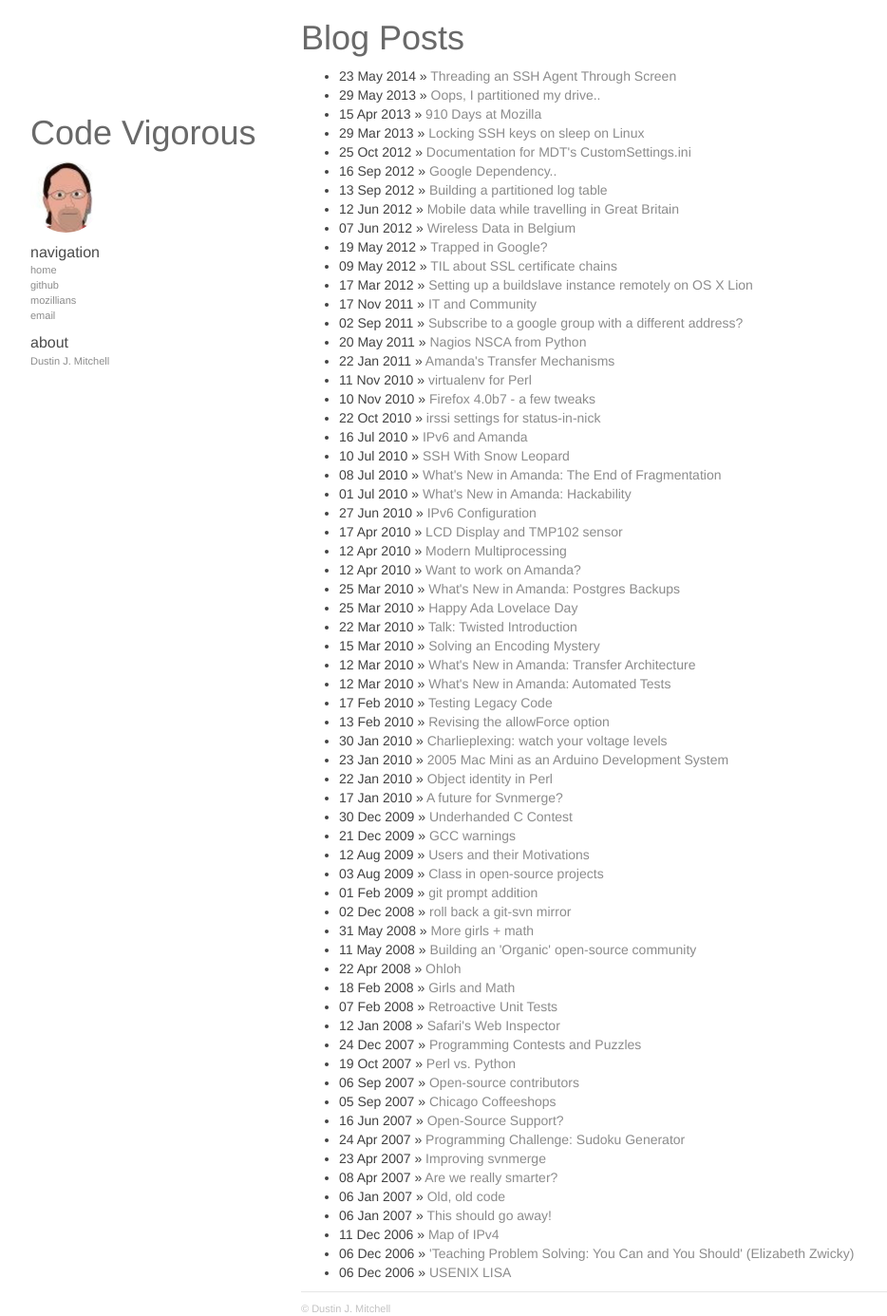
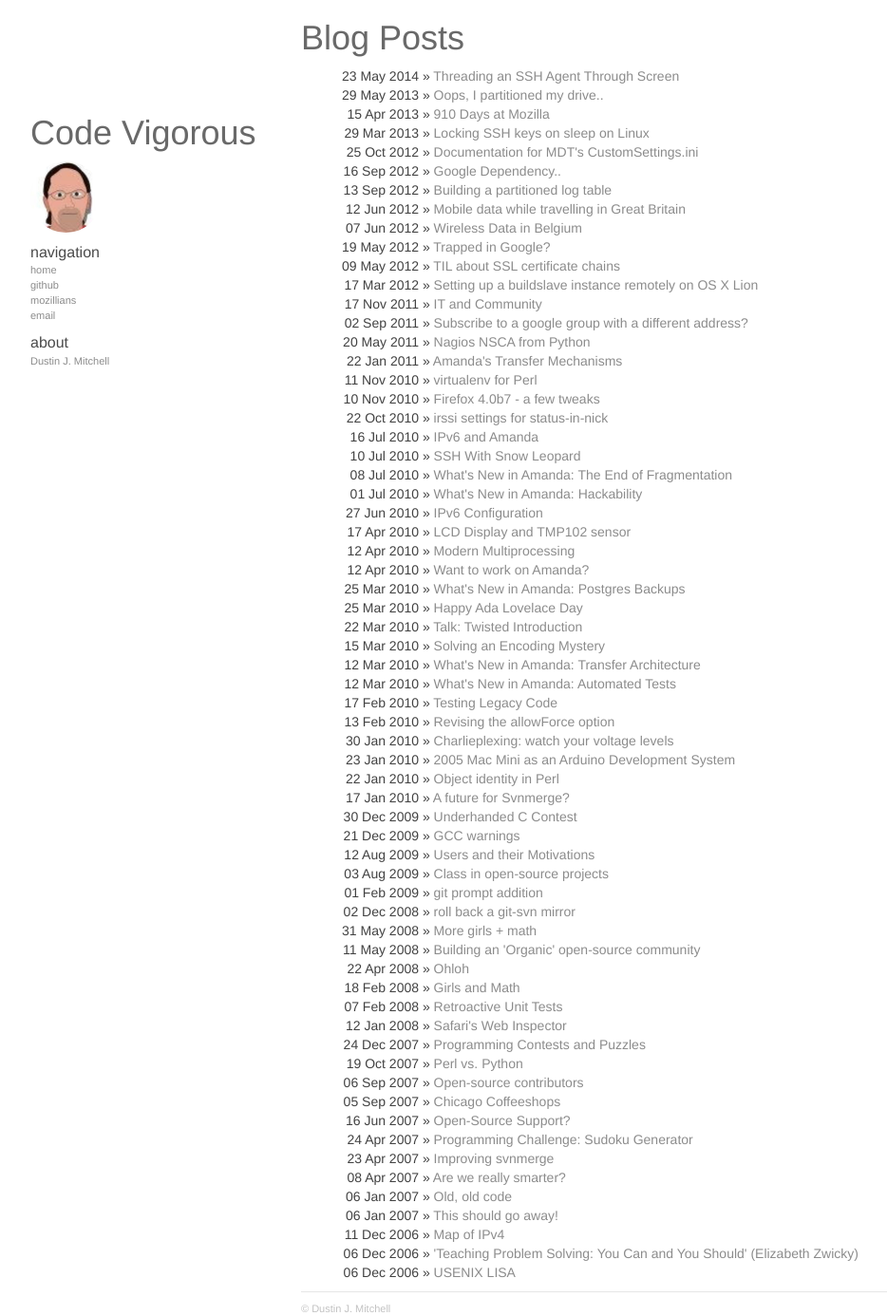
Before and after one commit to djmitche/code.v.igoro.us, a Jekyll site: the page built from index.html, in a window 1280 px wide. Shown: the whole page at 95% size, without its empty margins (53-987 px from the left). Built offline with Jekyll 4.4.1, drawn with Linux system fonts in a browser that asks for light colours; nearby versions of some CDN libraries; Markdown is read by kramdown in place of the engine named in the settings.

Commit message:
style the list a little

```diff
--- a/css/main.css
+++ b/css/main.css
@@ -165,3 +165,15 @@
     margin-left: auto;
     margin-right: auto;
 }
+
+/* custom */
+
+ul.posts {
+    list-style-type: none;
+}
+
+span.post-list-date {
+    min-width: 6em;
+    display: inline-block;
+    text-align: right;
+}
--- a/index.html
+++ b/index.html
@@ -7,7 +7,7 @@
   <h1>Blog Posts</h1>
   <ul class="posts">
     {% for post in site.posts %}
-      <li><span>{{ post.date | date_to_string }}</span> &raquo; <a href="{{ post.url }}">{{ post.title }}</a></li>
+      <li><span class="post-list-date">{{ post.date | date_to_string }}</span> &raquo; <a href="{{ post.url }}">{{ post.title }}</a></li>
     {% endfor %}
   </ul>
 </div>
```
